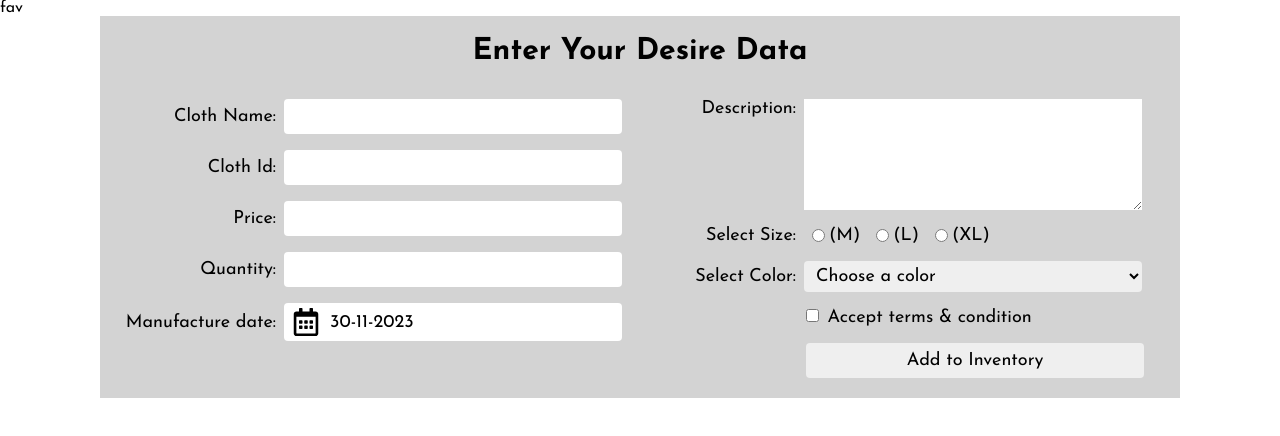
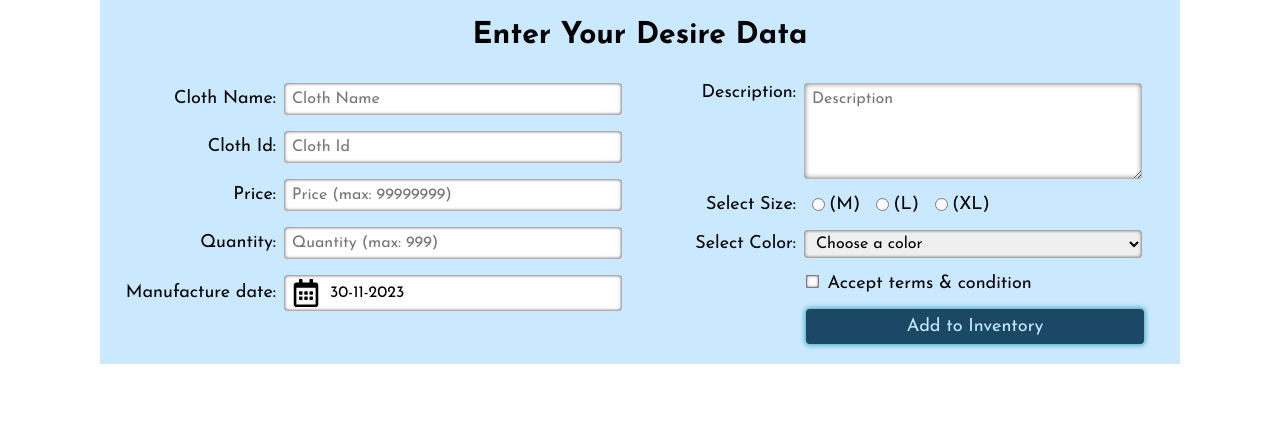
Before and after one commit to devRezaulKarim/product-inventory, a React (Vite) app: page / in a window 1280 px wide. Shown: the top 436 px of the page. Built offline with nearby package versions, Linux system fonts and the light colour scheme.

Commit message:
form done

```diff
--- a/index.html
+++ b/index.html
@@ -3,8 +3,6 @@
   <head>
     <meta charset="UTF-8" />
     <link rel="icon" type="image" href="./public/idea.png" />
-
-    fav
     <meta name="viewport" content="width=device-width, initial-scale=1.0" />
     <title>Vite + React</title>
   </head>
--- a/src/Components/FormData/FormData.jsx
+++ b/src/Components/FormData/FormData.jsx
@@ -36,22 +36,52 @@ export default function FormData() {
         <div className={divider}>
           <div className={inputName}>
             <label htmlFor="name">Cloth Name:</label>
-            <input type="text" name="" id="name" />
+            <input
+              maxLength="35"
+              type="text"
+              name=""
+              id="name"
+              placeholder="Cloth Name"
+              required
+            />
           </div>
 
           <div className={inputId}>
             <label htmlFor="id">Cloth Id:</label>
-            <input type="text" name="" id="id" />
+            <input
+              maxLength="10"
+              type="text"
+              name=""
+              id="id"
+              placeholder="Cloth Id"
+              required
+            />
           </div>
 
           <div className={inputPrice}>
             <label htmlFor="price">Price:</label>
-            <input type="number" name="" id="price" />
+            <input
+              min="1"
+              max="99999999"
+              type="number"
+              name=""
+              id="price"
+              placeholder="Price (max: 99999999)"
+              required
+            />
           </div>
 
           <div className={inputQuantity}>
             <label htmlFor="quantity">Quantity:</label>
-            <input type="text" name="" id="quantity" />
+            <input
+              min="1"
+              max="999"
+              type="number"
+              name=""
+              id="quantity"
+              placeholder="Quantity (max: 999)"
+              required
+            />
           </div>
 
           <div className={inputDate}>
@@ -83,7 +113,14 @@ export default function FormData() {
         <div className={divider}>
           <div className={inputDesc}>
             <label htmlFor="desc">Description:</label>
-            <textarea name="" id="desc" cols="30" rows="5"></textarea>
+            <textarea
+              name=""
+              id="desc"
+              cols="30"
+              rows="5"
+              placeholder="Description"
+              required
+            ></textarea>
           </div>
 
           <div className={sizeSelector}>
--- a/src/Components/FormData/FormData.module.css
+++ b/src/Components/FormData/FormData.module.css
@@ -1,3 +1,10 @@
+:root {
+  --mint-green: #bee9e8ff;
+  --moonstone: #62b6cbff;
+  --indigo-dye: #1b4965ff;
+  --columbia-blue: #cae9ffff;
+  --picton-blue: #5fa8d3ff;
+}
 .formTitle {
   text-align: center;
   margin-bottom: 16px;
@@ -15,6 +22,7 @@
 textarea {
   display: inline-block;
   width: 65%;
+  border-radius: 4px;
 }
 
 .inputName label,
@@ -38,11 +46,16 @@ textarea {
 .inputDate input,
 .inputColor input {
   padding: 8px;
-  border-radius: 4px;
   border: none;
   outline: none;
-  font-size: 18px;
+  font-size: 16px;
+  box-shadow: inset 0 0 3px 1px gray;
+  transition: all 0.2s;
+  &:focus {
+    background: var(--mint-green);
+  }
 }
+
 .sizeSelector {
   font-size: 18px;
   margin-top: 16px;
@@ -95,16 +108,26 @@ textarea {
 .inputDesc textarea {
   outline: none;
   border: none;
-  font-size: 18px;
+  font-size: 16px;
   padding: 8px;
+  box-shadow: inset 0 0 5px 1px gray;
+  transition: all 0.2s;
+  &:focus {
+    background: var(--mint-green);
+  }
 }
 .inputColor select {
-  font-size: 18px;
+  font-size: 16px;
   padding: 5px 8px;
   border: none;
   outline: none;
   width: 65%;
   border-radius: 4px;
+  box-shadow: inset 0 0 3px 1px gray;
+  transition: all 0.2s;
+  &:focus {
+    background: var(--mint-green);
+  }
 }
 
 .inputBtn {
@@ -120,13 +143,23 @@ textarea {
     font-size: 18px;
     padding: 8px;
     border: none;
-    border-radius: 4px;
+    background-color: var(--indigo-dye);
+    color: var(--columbia-blue);
+    box-shadow: 0 0 4px 2px var(--moonstone);
+    transition: all 0.2s;
+    cursor: pointer;
+    &:hover {
+      transform: translateY(-2px);
+    }
   }
 }
 
 .inputDate .calInput {
   width: 38px;
   opacity: 0;
+}
+.inputDate input {
+  box-shadow: unset;
 }
 .inputDate > div {
   position: relative;
@@ -135,6 +168,7 @@ textarea {
   background-color: #fff;
   border-radius: 4px;
   width: 65%;
+  box-shadow: inset 0 0 3px 1px gray;
 }
 
 .inputDate .calShow {
--- a/src/Components/Home/Home.module.css
+++ b/src/Components/Home/Home.module.css
@@ -6,8 +6,16 @@
   font-family: "Josefin Sans", sans-serif;
 }
 
+:root {
+  --mint-green: #bee9e8ff;
+  --moonstone: #62b6cbff;
+  --indigo-dye: #1b4965ff;
+  --columbia-blue: #cae9ffff;
+  --picton-blue: #5fa8d3ff;
+}
+
 .container {
-  background-color: lightgrey;
+  background-color: var(--columbia-blue);
   max-width: 1080px;
   margin: auto;
   padding: 20px;
```
